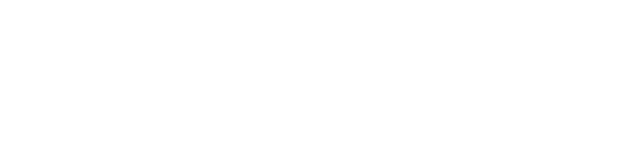
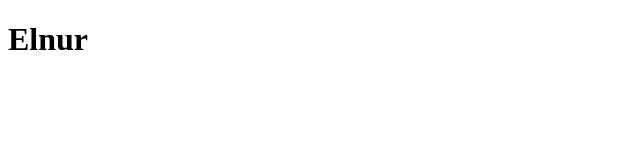
Before and after one commit to Yelnur300709/JAVASCRIPTS, a plain HTML site: page index.html in a window 1280 px wide. Shown: the whole page, without its empty margins (0-640 px from the left). Drawn offline with Linux system fonts and the light colour scheme.

Commit message:
h1 қостым

```diff
--- a/index.html
+++ b/index.html
@@ -7,6 +7,6 @@
     <link rel="stylesheet" href="script.js">
 </head>
 <body>
-
+     <h1>Elnur</h1>
 </body>
 </html>
```
